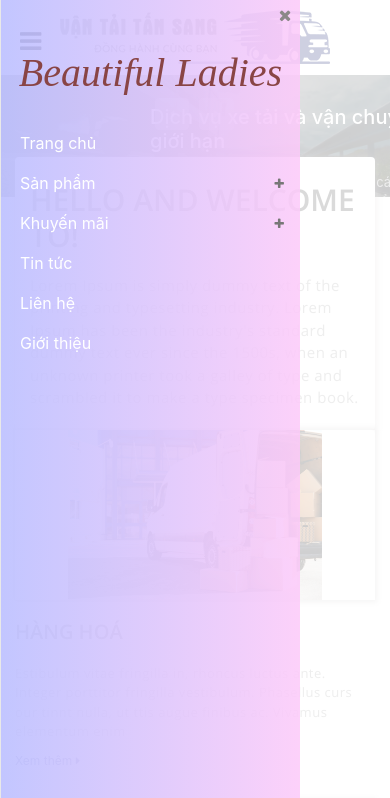
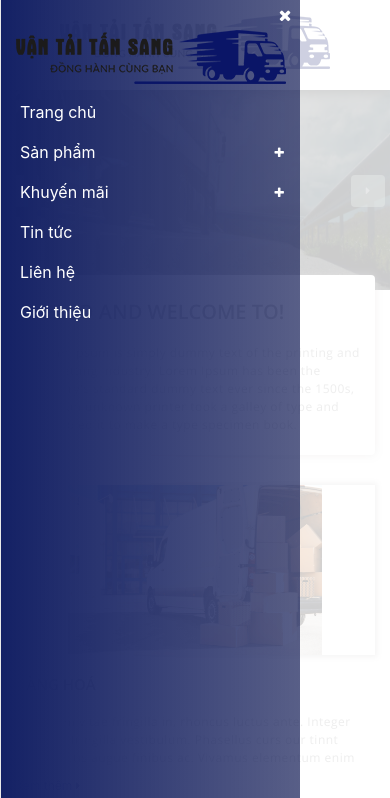
Before and after one commit to vanphan2512/VanTaiTanSang, a website: page index.html in a window 390 px wide. Both pictures are taken after a click on the button 31 px from the left and 40 px from the top of the page. Shown: the top 798 px of the page. Drawn offline with Linux system fonts and the light colour scheme.

Commit message:
update css mobile

```diff
--- a/index.html
+++ b/index.html
@@ -79,8 +79,8 @@
                 </div>
 
                 <div class="logo-mobile">
-                    <a href="index.html" class="logo">
-                        Beautiful Ladies
+                    <a href="/index.html" class="logo">
+                        <img src="./images/logo.png" alt="logo" />
                     </a>
                 </div>
 
@@ -131,7 +131,8 @@
 
 
             <div class="container">
-                <div class="row  header-mobile">
+                <div class="row">
+                    <div class="header-mobile">
                         <button class="navbar-toggler btn-menu-mobile" type="button">
                             <span class="navbar-toggler-icon">
                                 <i class="fa fa-reorder"></i>
@@ -142,6 +143,7 @@
                                 <a href="/index.html" class="logo">
                                     <img src="./images/logo.png" alt="logo" />
                                 </a>
+                            </div>
                         </div>
                     </div>
                 </div>
--- a/scss/component/_header.scss
+++ b/scss/component/_header.scss
@@ -356,8 +356,14 @@
     .header-mobile {
         height: 80px;
         display: none;
-        position: relative;
-
+        position: fixed;
+        top: 0;
+        z-index: 99;
+        padding-bottom: 90px;
+        background: white;
+        width: 100%;
+        left: 0;
+        box-shadow: 0px 2px 11px 1px #000000ab;
         @media (max-width: 992px) {
             display: block;
         }
@@ -365,7 +371,7 @@
             text-align: center;
             display: flex;
             justify-content: center;
-            padding-top: 10px;
+            padding-top: 15px;
         }
     }
 }
@@ -378,18 +384,20 @@ body{
         will-change: transform;
         display: none;
         position: fixed;
-        overflow-x: hidden;
         overflow-y: auto;
         -webkit-overflow-scrolling: touch;
         top: 0;
         width: 300px;
         height: 100%;
-        background: linear-gradient(to right, rgba(184, 188, 255, 0.85), rgba(252, 201, 249, 0.85));
+        background: linear-gradient(to right, #142165, #182159b8);
         padding: 0px;
         z-index: 10;
         left: -300px;
         border-left: 1px solid #e9e9e9;
-        transition: all 1.5s cubic-bezier(0.46, 0.01, 0.32, 1);
+        // transition: all 1.5s cubic-bezier(0.46, 0.01, 0.32, 1);
+        -webkit-transition: all 0.3s ease;
+        -moz-transition: all 0.3s ease;
+        transition: all 0.3s ease;
         .btn-close-menu{
             position: relative;
             button{
@@ -399,7 +407,7 @@ body{
                 background: transparent;
                 box-shadow: none;
                 border: 0;
-                color: #8b8888;
+                color: #fff;
                 width: 30px;
                 height: 30px;
                 padding: 0;
@@ -410,13 +418,10 @@ body{
             margin-top: 30px;
             text-align: center;
             a{
-                font-family: "Calligraffitti_Regular";
-                font-size: 40px;
-                font-style: italic;
-                line-height: 85px;
-                color: #894545;
-                text-decoration: none;
-                cursor: pointer;
+                clear: both;
+                img{
+                    clear: both;
+                }
             }
         }
         .mobile-nav-search{
@@ -509,7 +514,7 @@ body{
                             font-family: FontAwesome;
                             position: absolute;
                             right: 0;
-                            color: #777777;
+                            color: #fff;
                             font-size: 12px;
                             vertical-align: middle;
                             text-align: center;
@@ -521,7 +526,7 @@ body{
                                 font-family: FontAwesome;
                                 position: absolute;
                                 right: 0;
-                                color: #777777;
+                                color: #fff;
                                 font-size: 12px;
                                 vertical-align: middle;
                                 text-align: center;
@@ -579,7 +584,7 @@ body{
                                                     font-family: FontAwesome;
                                                     position: absolute;
                                                     right: 0;
-                                                    color: #777777;
+                                                    color: #fff;
                                                     font-size: 12px;
                                                     vertical-align: middle;
                                                     text-align: center;
@@ -626,14 +631,19 @@ body{
             -webkit-transition: all 0.3s ease;
             -moz-transition: all 0.3s ease;
             transition: all 0.3s ease;
+            z-index: 100;
         }
         .header-center{
             .menu-mobile {
                 display: block;
                 z-index: 9999;
-                -ms-transform: translateX(300px);
-                -webkit-transform: translateX(300px);
-                transform: translateX(300px);
+                left: 0;
+                // -ms-transform: translateX(300px);
+                // -webkit-transform: translateX(300px);
+                // transform: translateX(300px);
+                -webkit-transition: all 0.3s ease;
+                -moz-transition: all 0.3s ease;
+                transition: all 0.3s ease;
             }
             .menu-top{
                 display: none;
--- a/scss/component/_item.scss
+++ b/scss/component/_item.scss
@@ -4,6 +4,7 @@
         border-radius: 4px;
         padding: 5px 15px;
         box-shadow: 0 0 9px 0px #928c8c80;
+        margin-bottom: 30px;
         h3{
             margin-top: 20px;
             margin-bottom: 20px;
@@ -11,13 +12,18 @@
             font-family: OpenSans_Semibold;
             color: $black-4;
             text-transform: uppercase;
-
+            @media (max-width: 992px){
+                font-size: 20px;
+            }
         }
         p{
             color: $gray-a;
             font-family: OpenSans_Regular;
             font-size: 15px;
             letter-spacing: 0.5px;
+            @media (max-width: 992px){
+                font-size: 12px;
+            }
         }
         &:hover{
            h3{
@@ -49,7 +55,9 @@
                 font-family: OpenSans_Semibold;
                 color: $black-4;
                 text-transform: uppercase;
-
+                @media (max-width: 992px){
+                    font-size: 15px;
+                }
             }
             p{
                 color: $gray-a;
@@ -57,6 +65,9 @@
                 font-size: 13px;
                 letter-spacing: 0.5px;
                 margin-bottom: 5px;
+                @media (max-width: 992px){
+                    font-size: 12px;
+                }
             }
             .txt-read-more{
                 color: $c-blue;
@@ -80,7 +91,9 @@
                 font-family: OpenSans_Semibold;
                 color: $black-4;
                 text-transform: uppercase;
-
+                @media (max-width: 992px){
+                    font-size: 15px;
+                }
             }
             p{
                 color: $gray-a;
@@ -88,6 +101,9 @@
                 font-size: 13px;
                 letter-spacing: 0.5px;
                 margin-bottom: 5px;
+                @media (max-width: 992px){
+                    font-size: 12px;
+                }
             }
             .txt-read-more{
                 color: $c-blue;
--- a/scss/component/_main-slide.scss
+++ b/scss/component/_main-slide.scss
@@ -1,8 +1,13 @@
 .main-slider{
     margin-top: -5px;
-
+    @media (max-width: 992px){
+        margin-top: 90px;
+    }
     .service-new {
         margin-top: -50px;
+        @media (max-width: 767px){
+            margin-top: -25px;
+         }
     }
 }
 
@@ -11,23 +16,51 @@
     .owl-item{
         .item{
             position: relative;
+            .item-image {
+                img {
+                    @media (max-width: 575px){
+                        height: 230px;
+                     }
+                     @media (max-width: 430px){
+                        height: 200px;
+                     }
+                }
+            }
             .content{
                 position: absolute;
                 z-index: 99;
                 top: 25%;
                 left: 150px;
                 margin: 0 auto;
+
+                @media (max-width: 992px){
+                    left: 0;
+                    width: 100%;
+                    text-align: center;
+                }
+                @media (max-width: 767px){
+                   display: none;
+                }
+
                 .titie{
                     width: 350px;
                     color: $white;
                     font-size: 20px;
                     margin-bottom: 20px;
+                    @media (max-width: 992px){
+                        width: auto;
+                        margin-bottom: 20px;
+                    }
                 }
                 p{
                     width: 500px;
                     font-size: 13px;
                     color: $gray-a;
                     margin-bottom: 20px;
+                    @media (max-width: 992px){
+                        width: 50%;
+                        margin: 0 auto 20px;
+                    }
                 }
             }
         }
@@ -38,6 +71,13 @@
             position: absolute;
             top: 15%;
             left: 150px;
+            @media (max-width: 992px){
+                top: 40%;
+                left: 0;
+                width: 100%;
+                display: flex;
+                justify-content: space-between;
+            }
             .owl-prev, .owl-next {
                 border-radius: 4px;
                 padding: 7px 15px;
--- a/scss/component/_main.scss
+++ b/scss/component/_main.scss
@@ -14,6 +14,9 @@
         top: 19px;
         left: 0;
         z-index: -1;
+        @media (max-width: 992px){
+            top: 12px;
+        }
     }
     h3{
         font-family: OpenSans_Semibold;
@@ -21,6 +24,9 @@
         background: $white;
         width: fit-content;
         text-transform: uppercase;
+        @media (max-width: 992px){
+            font-size: 20px;
+        }
     }
 }
 
--- a/scss/component/_ourActivity.scss
+++ b/scss/component/_ourActivity.scss
@@ -74,6 +74,9 @@
                                 text-align: left;
                                 padding-left: 10px;
                                 text-transform: uppercase;
+                                @media (max-width: 992px){
+                                    font-size: 15px;
+                                }
                             }
                     }
                 }
```
Also changed, not shown: css/index.css. Lines whose indentation alone changed are shown as unchanged.
